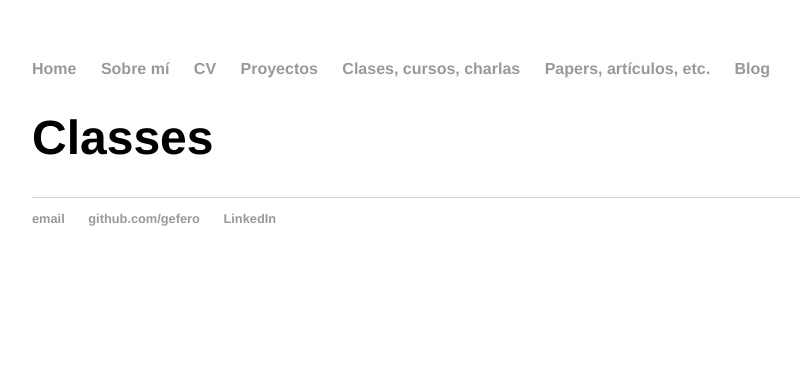
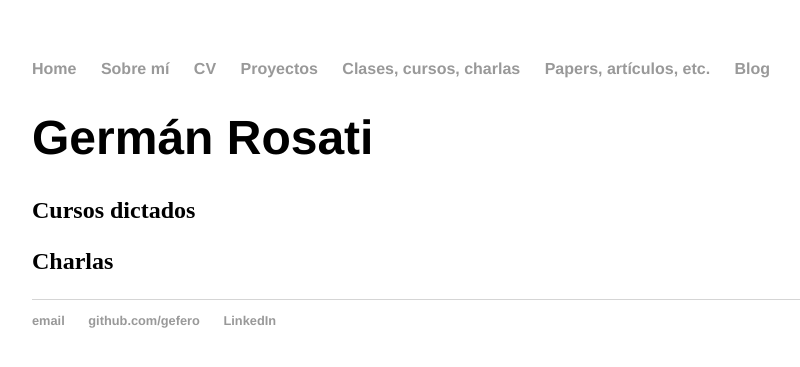
Before and after one commit to gefero/gefero.github.io, a Jekyll site: the page built from classes/index.html, in a window 1280 px wide. Shown: the top 367 px of the page, without its empty margins (160-960 px from the left). Built offline with Jekyll 4.4.1, drawn with Linux system fonts in a browser that asks for light colours.

Commit message:
Update index.html

```diff
--- a/classes/index.html
+++ b/classes/index.html
@@ -1,11 +1,12 @@
 ---
 layout: default
-title: Classes
+title: Clases, cursos, etc.
 ---
-	<h1>{{ page.title }}</h1>
-	<ul class="classes">
+<div class="blurb">
+	<h1>Germán Rosati</h1>
+	<h2>Cursos dictados</h2>
+	<p></p>
+	<h2>Charlas</h2>
+	<p></p>
 
-	  {% for class in site.classes %}
-	    <li><span>{{ class.date | date_to_string }}</span> » <a href="{{ class.url }}" title="{{ class.title }}">{{ class.title }}</a></li>
-	  {% endfor %}
-	</ul>
+</div><!-- /.blurb -->
```
